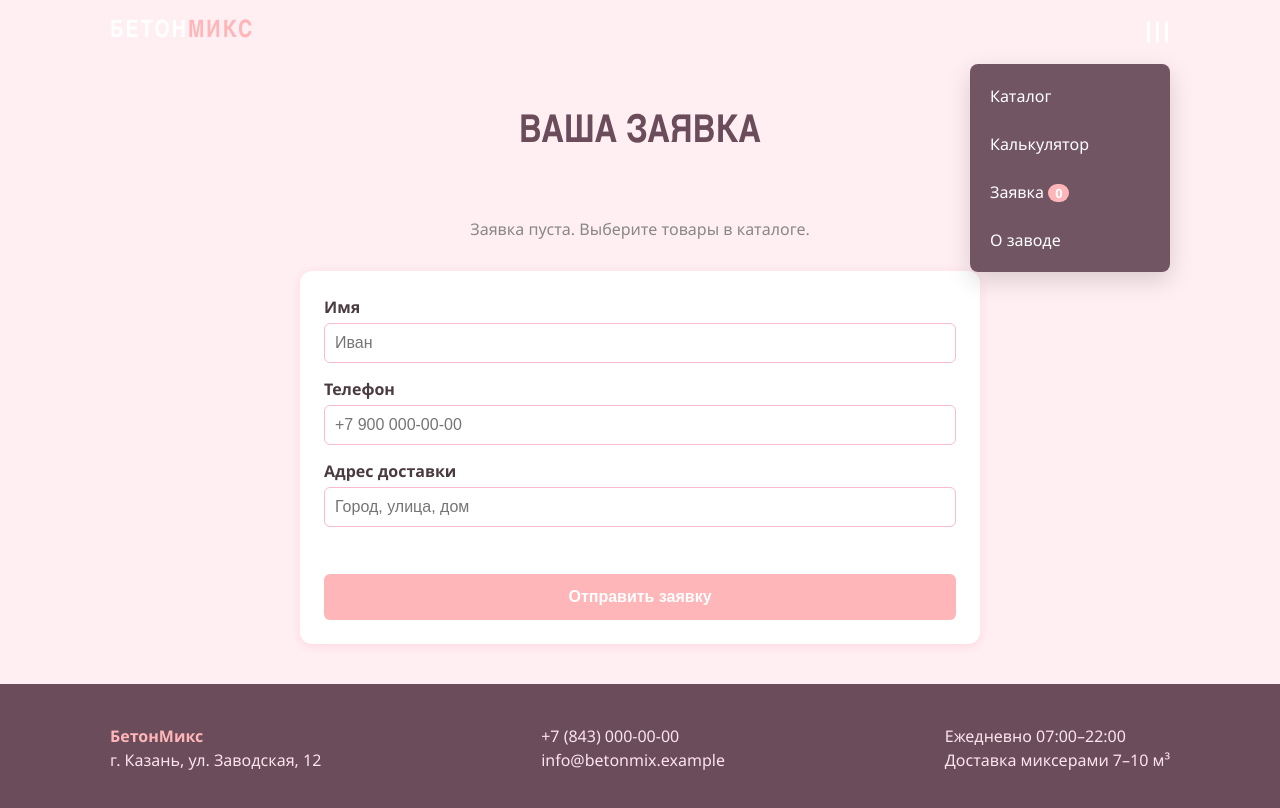
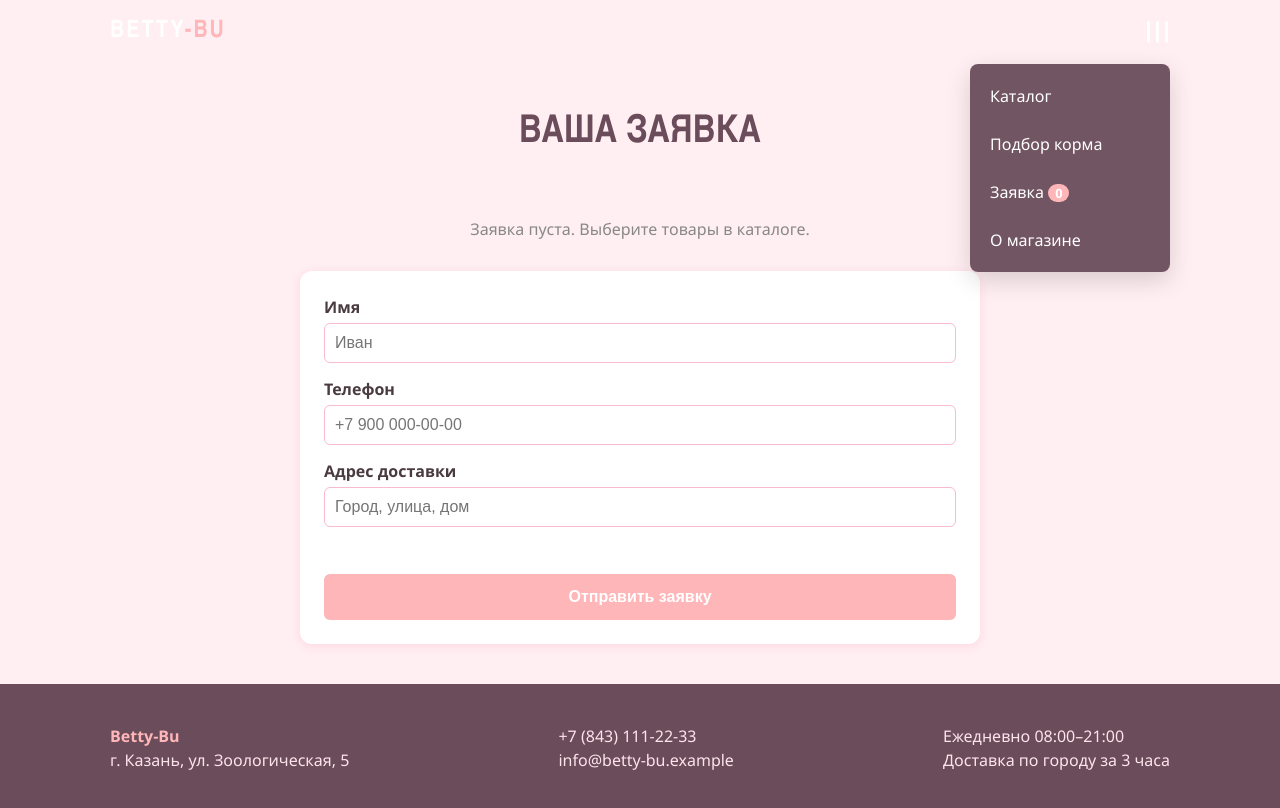
Before and after one commit to KhafizovaAV123/betty-bu, a plain HTML site: page bag.html in a window 1280 px wide. Both pictures are taken after a click on the button "Меню". Drawn offline with Linux system fonts and the light colour scheme.

Commit message:
Update bag.html

```diff
--- a/bag.html
+++ b/bag.html
@@ -3,20 +3,20 @@
 <head>
   <meta charset="UTF-8">
   <meta name="viewport" content="width=device-width, initial-scale=1.0">
-  <title>Заявка — БетонМикс</title>
+  <title>Заявка — Betty-Bu</title>
   <link rel="stylesheet" href="css/style.css">
   <script src="js/main.js" defer></script>
 </head>
 <body>
 <header class="header">
   <div class="container header__inner">
-    <a href="index.html" class="logo">БЕТОН<span>МИКС</span></a>
+    <a href="index.html" class="logo">BETTY<span>-BU</span></a>
     <button class="menu-toggle" aria-label="Меню">☰</button>
     <nav class="dropdown-menu">
       <a href="catalog.html">Каталог</a>
-      <a href="calculator.html">Калькулятор</a>
+      <a href="calculator.html">Подбор корма</a>
       <a href="bag.html">Заявка <b class="cart-count">0</b></a>
-      <a href="about.html">О заводе</a>
+      <a href="about.html">О магазине</a>
     </nav>
   </div>
 </header>
@@ -34,9 +34,9 @@
 </div>
 <footer class="footer">
   <div class="container footer__inner">
-    <div><b>БетонМикс</b><br>г. Казань, ул. Заводская, 12</div>
-    <div>+7 (843) 000-00-00<br>info@betonmix.example</div>
-    <div>Ежедневно 07:00–22:00<br>Доставка миксерами 7–10 м³</div>
+    <div><b>Betty-Bu</b><br>г. Казань, ул. Зоологическая, 5</div>
+    <div>+7 (843) 111-22-33<br>info@betty-bu.example</div>
+    <div>Ежедневно 08:00–21:00<br>Доставка по городу за 3 часа</div>
   </div>
 </footer>
 </body>
```
